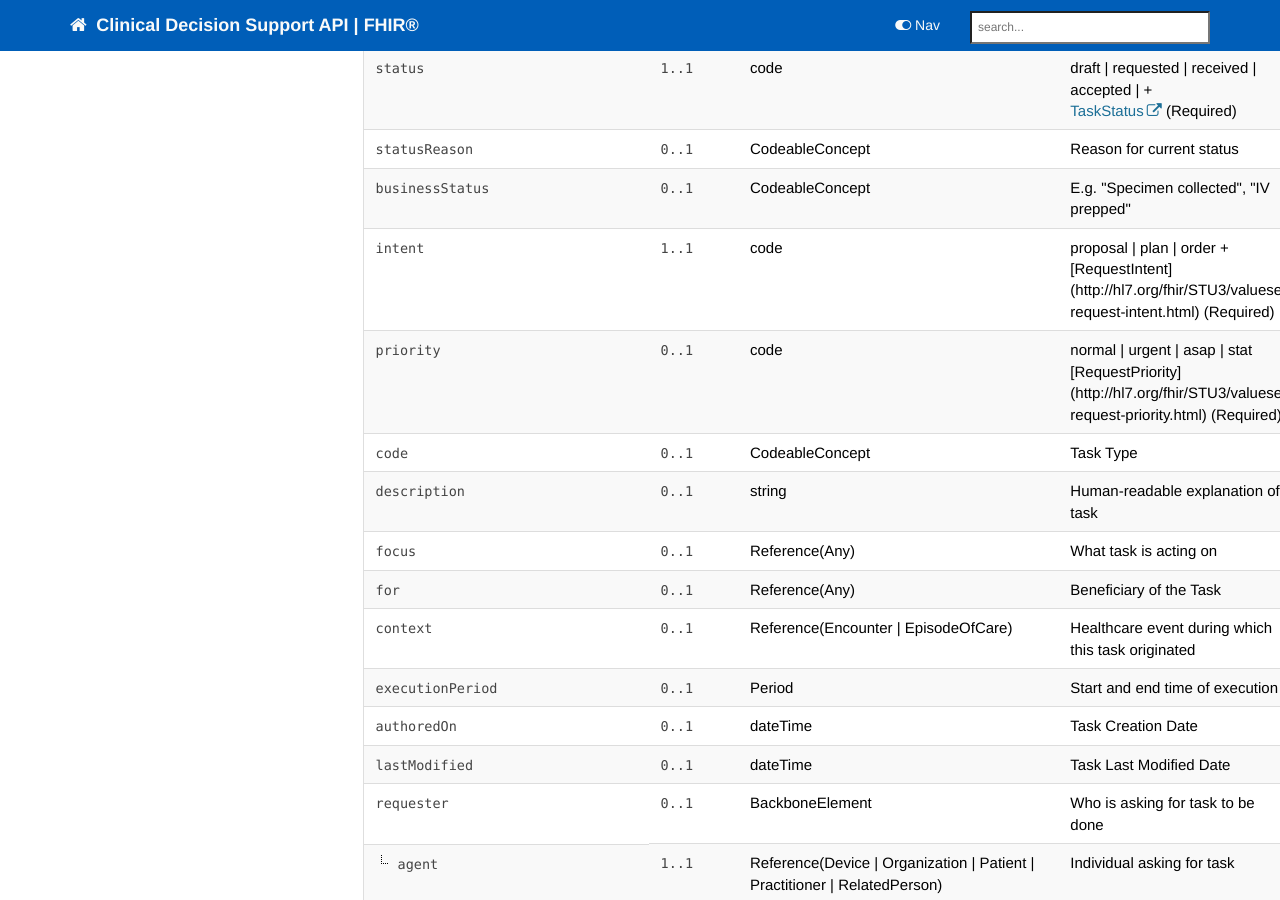
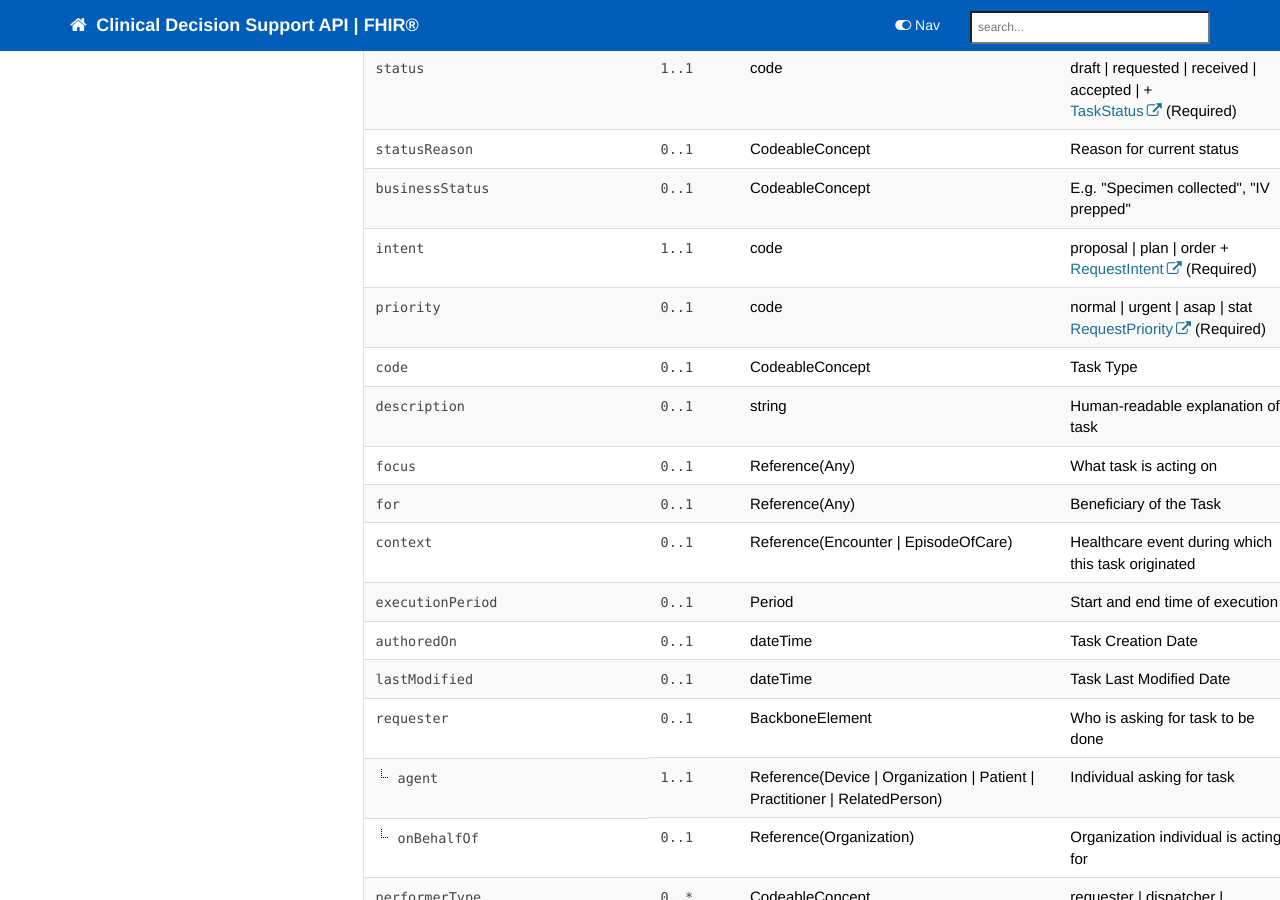
Before and after one commit to nhsconnect/FHIR-CDS, a Jekyll site: the page built from pages/explore/api_task.md, in a window 1280 px wide and 900 px high, scrolled down 1484 px. Built offline with Jekyll 4.4.1, drawn with Linux system fonts in a browser that asks for light colours; nearby versions of some CDN libraries; comment, search, counter and statistics services are not loaded; part of the change alters nothing that is shown.

Commit message:
pages/explore/api_task.md updated from https://stackedit.io/

```diff
--- a/pages/explore/api_task.md
+++ b/pages/explore/api_task.md
@@ -171,7 +171,7 @@ Detailed implementation guidance for an `Task` resource in the CDS context is gi
     <td><code>1..1</code></td>
     <td>code</td>
     <td>proposal | plan | order +<br>
-[RequestIntent](http://hl7.org/fhir/STU3/valueset-request-intent.html) (Required)</td>
+<a href="http://hl7.org/fhir/STU3/valueset-request-intent.html">RequestIntent</a> (Required)</td>
 <td></td>
 </tr>
 <tr>
@@ -179,7 +179,7 @@ Detailed implementation guidance for an `Task` resource in the CDS context is gi
     <td><code>0..1</code></td>
     <td>code</td>
     <td>normal | urgent | asap | stat<br>
-[RequestPriority](http://hl7.org/fhir/STU3/valueset-request-priority.html) (Required)</td>
+<a href="http://hl7.org/fhir/STU3/valueset-request-priority.html">RequestPriority</a> (Required)</td>
 <td></td>
 </tr>
 <tr>
@@ -367,6 +367,6 @@ Detailed implementation guidance for an `Task` resource in the CDS context is gi
 </tr>
 </table>
 <!--stackedit_data:
-eyJoaXN0b3J5IjpbLTIwNDgxMDc1MDEsMTM0NTA5OTU1MCw1ND
+eyJoaXN0b3J5IjpbLTExNzc4MTA2MzcsMTM0NTA5OTU1MCw1ND
 M0NjcxMTNdfQ==
 -->
```
